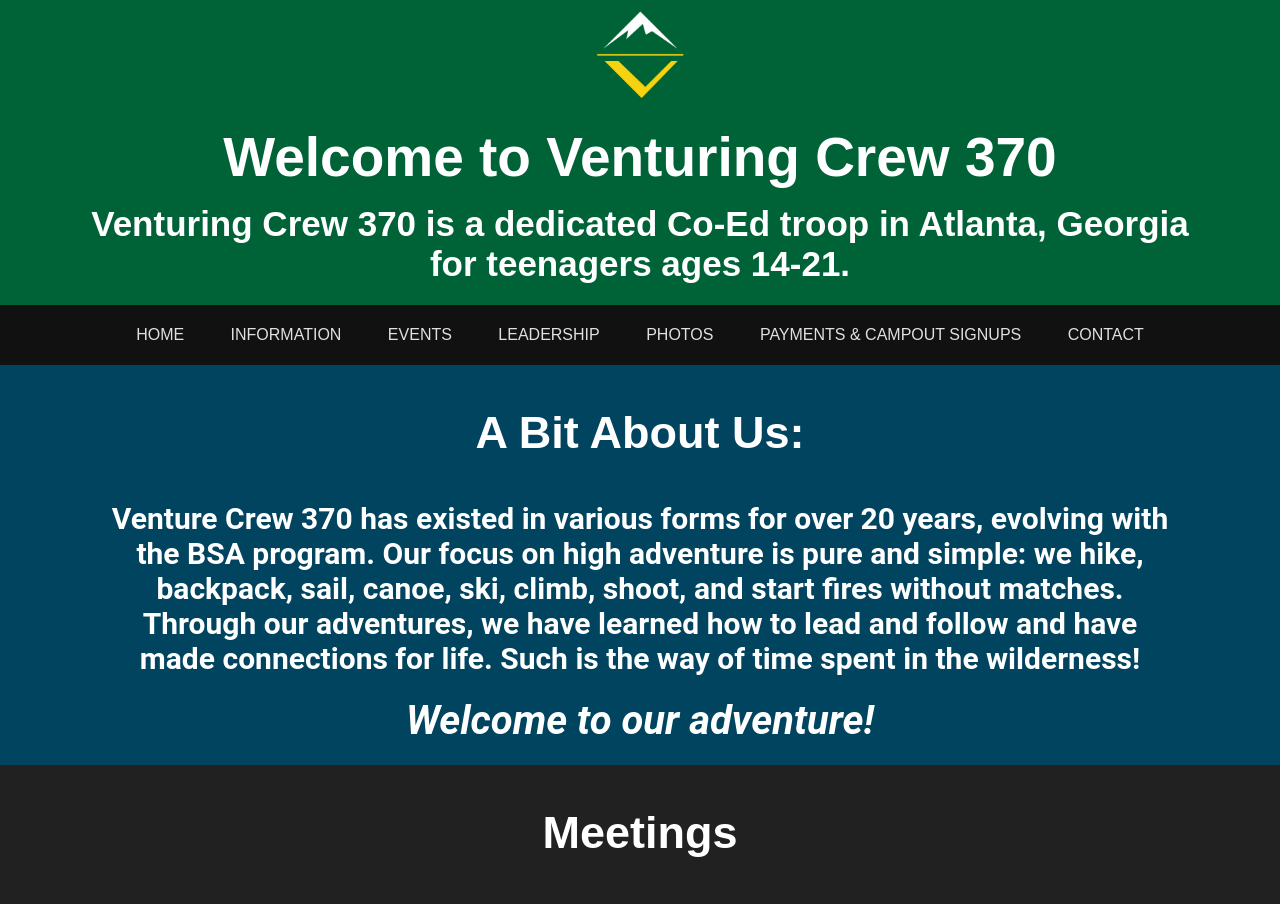
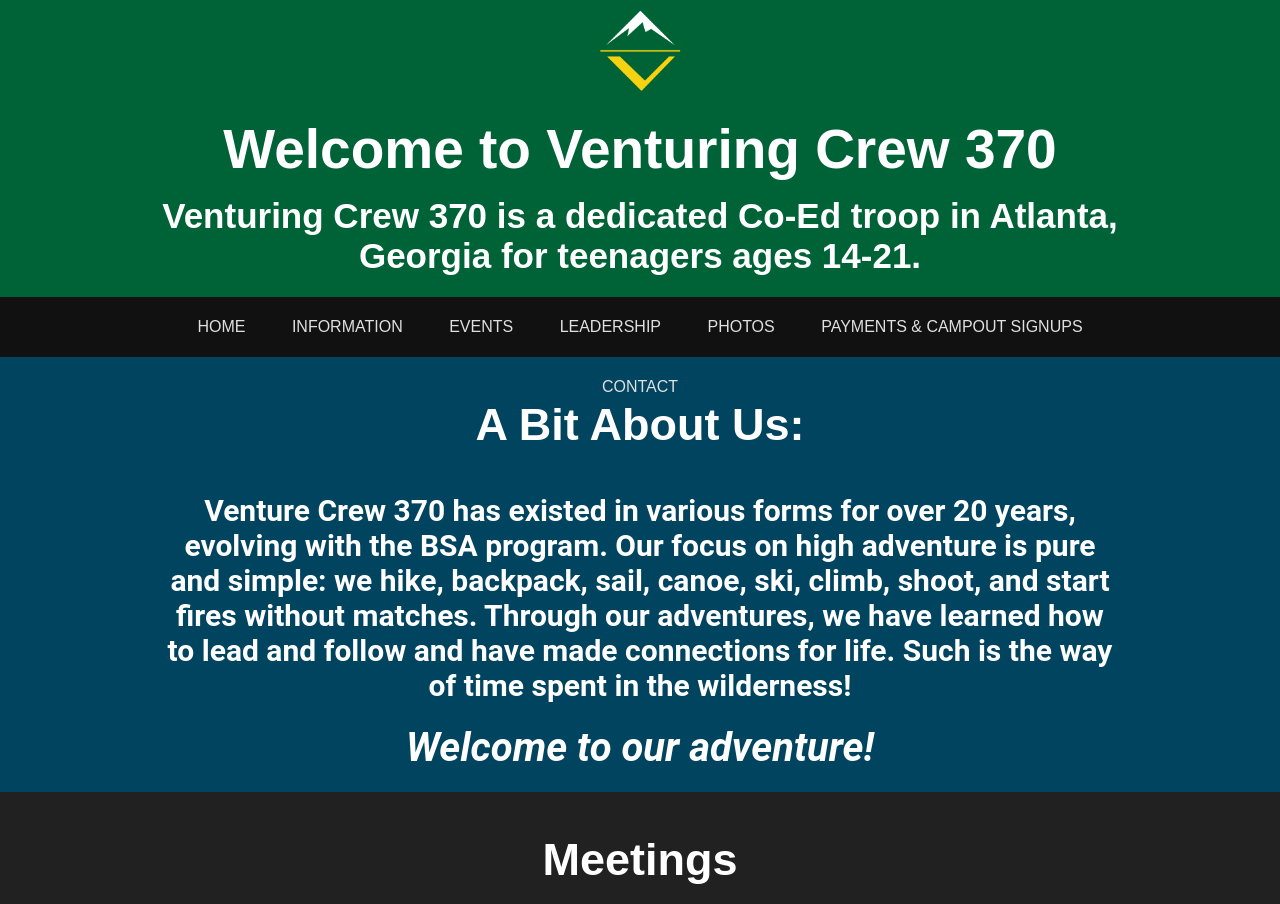
Before and after one commit to crew-370/Crew370, a Jekyll site: the page built from index.html, in a window 1280 px wide. Shown: the top 904 px of the page. Built offline with Jekyll 4.4.1, drawn with Linux system fonts in a browser that asks for light colours.

Commit message:
changed content width to percentage

```diff
--- a/styles/name.css
+++ b/styles/name.css
@@ -1,5 +1,5 @@
 :root {
-  --content-width: 1100px;
+  --content-width: 80%;
 }
 
 html, body, h1, h2, h3, h4, h5, h6, p {
```
